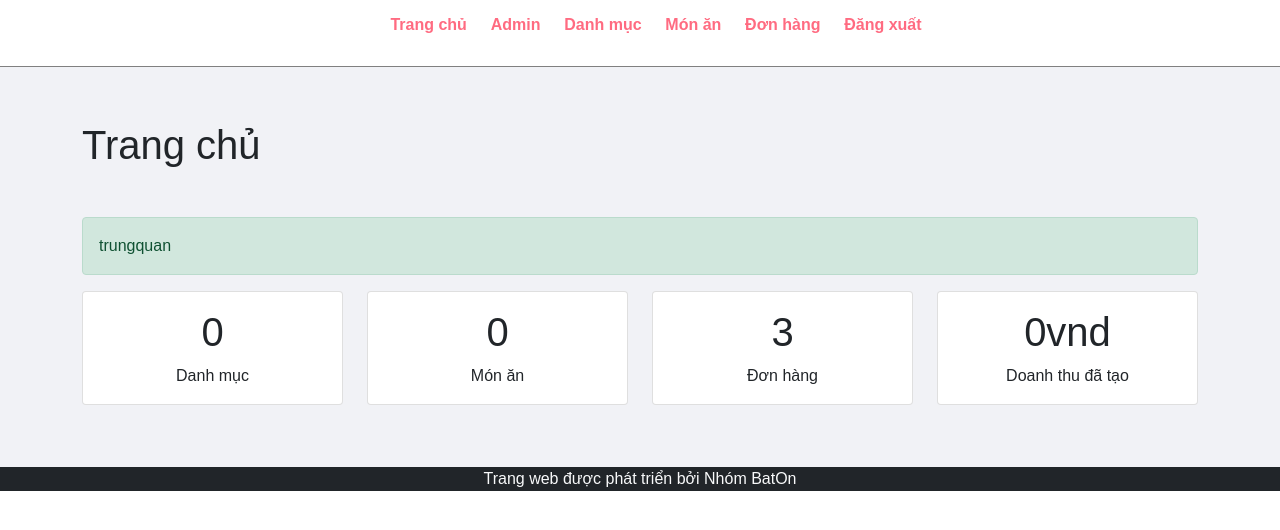
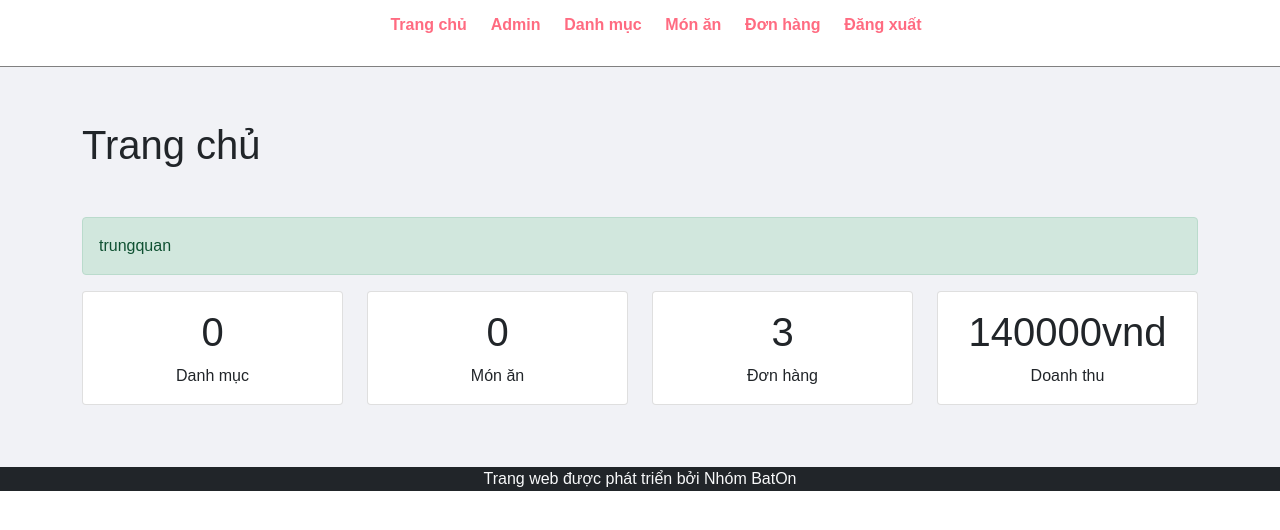
Before and after one commit to tquann286/food-ecommerce, a PHP site: page /admin/index.php in a window 1280 px wide. Shown: the top 530 px of the page. Run offline with PHP 8.4, Linux system fonts and the light colour scheme; a user stored in the database is signed in; data comes from the database, SQL or seed files in the repository; data that the repository does not hold is empty.

Commit message:
Fix card text and update menu links in admin panel
The commit fixes a minor issue in the admin panel where the card text
for "Doanh thu đã tạo" (revenue created) was changed to simply "Doanh
thu" (revenue). Additionally, the menu links in the sidebar were updated
to use absolute paths instead of relative paths. These changes improve
the clarity of the user interface and ensure consistent navigation. No
significant consequences are expected. (Issue #32, #37)

```diff
--- a/admin/index.php
+++ b/admin/index.php
@@ -65,7 +65,7 @@
                 <div class="card text-center">
                     <div class="card-body">
                         <h1 class="card-title"><?php echo $total_revenue ? $total_revenue . 'vnd' : '0vnd'; ?></h1>
-                        <p class="card-text">Doanh thu đã tạo</p>
+                        <p class="card-text">Doanh thu</p>
                     </div>
                 </div>
             </div>
--- a/admin/partials/menu.php
+++ b/admin/partials/menu.php
@@ -18,12 +18,12 @@ include('login-check.php');
     <div class="menu text-center">
         <div class="wrapper">
             <ul>
-                <li><a href="index.php">Trang chủ</a></li>
-                <li><a href="manage-admin.php">Admin</a></li>
-                <li><a href="manage-category.php">Danh mục</a></li>
-                <li><a href="manage-food.php">Món ăn</a></li>
-                <li><a href="manage-order.php">Đơn hàng</a></li>
-                <li><a href="logout.php">Đăng xuất</a></li>
+                <li><a href="/admin/index.php">Trang chủ</a></li>
+                <li><a href="/admin/manage-admin.php">Admin</a></li>
+                <li><a href="/admin/manage-category.php">Danh mục</a></li>
+                <li><a href="/admin/manage-food.php">Món ăn</a></li>
+                <li><a href="/admin/manage-order.php">Đơn hàng</a></li>
+                <li><a href="/admin/logout.php">Đăng xuất</a></li>
             </ul>
         </div>
     </div>
--- a/sql/food-order.sql
+++ b/sql/food-order.sql
@@ -116,11 +116,11 @@ CREATE TABLE `tbl_order` (
 
 INSERT INTO `tbl_order` (`id`, `food`, `price`, `qty`, `total`, `order_date`, `status`, `customer_name`, `customer_contact`, `customer_email`, `customer_address`) VALUES
 
-(1, 'Bún Riêu Cua', '40000', 3, '120000', '2023-02-15 03:49:48', 'Đã Huỷ', 'Nguyễn Thị An', '+84 912 345 678', 'nguyenthi.an@mailinator.com', '123 Đường ABC, Quận 1, TP.Hồ Chí Minh'),
+(1, 'Bún Riêu Cua', '40000', 3, '120000', '2023-02-15 03:49:48', 'Đã huỷ', 'Nguyễn Thị An', '+84 912 345 678', 'nguyenthi.an@mailinator.com', '123 Đường ABC, Quận 1, TP.Hồ Chí Minh'),
 
-(2, 'Bánh Mì Ngon', '25000', 4, '100000', '2023-04-20 03:52:43', 'Đã giao', 'Trần Văn Bình', '+84 987 654 321', 'tranvanbinh@mailinator.com', '456 Đường XYZ, Quận 3, TP.Hồ Chí Minh'),
+(2, 'Bánh Mì Ngon', '25000', 4, '100000', '2023-04-20 03:52:43', 'Đã giao hàng', 'Trần Văn Bình', '+84 987 654 321', 'tranvanbinh@mailinator.com', '456 Đường XYZ, Quận 3, TP.Hồ Chí Minh'),
 
-(3, 'Bánh Tráng Trộn', '20000', 2, '40000', '2023-08-10 04:07:17', 'Đã giao', 'Lê Thị Mai', '+84 933 222 111', 'lethimai@mailinator.com', '789 Đường KLM, Quận 5, TP.Hồ Chí Minh');
+(3, 'Bánh Tráng Trộn', '20000', 2, '40000', '2023-08-10 04:07:17', 'Đã giao hàng', 'Lê Thị Mai', '+84 933 222 111', 'lethimai@mailinator.com', '789 Đường KLM, Quận 5, TP.Hồ Chí Minh');
 
 --
 -- Indexes for dumped tables
```
Also changed, not shown: images/burger.jpg (deleted), images/category/datmon-Activity_Đặt món.drawio.png (added), images/food/Food-Name-2114.png (added), images/food/Food-Name-4620.png (added), images/menu-burger.jpg (deleted), images/menu-momo.jpg (deleted), images/menu-pizza.jpg (deleted), images/momo.jpg (deleted), images/pizza.jpg (deleted).
